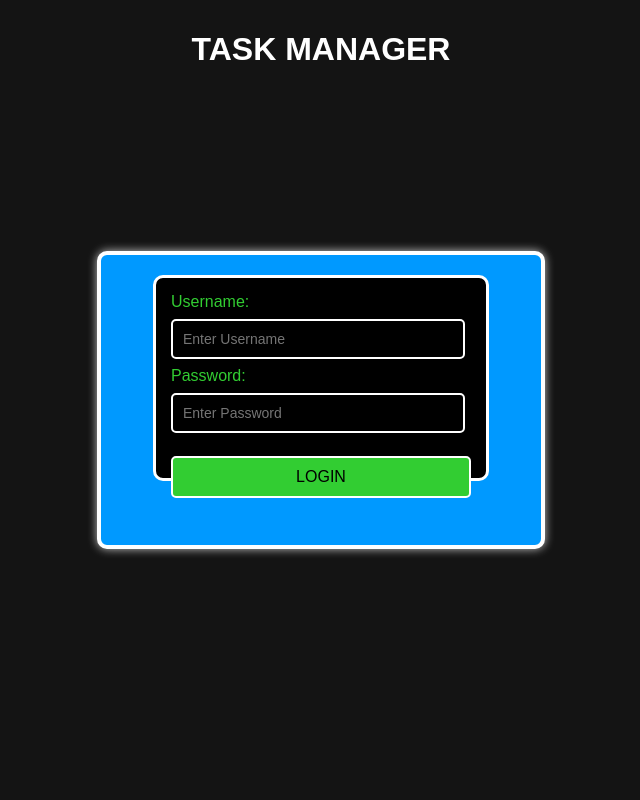
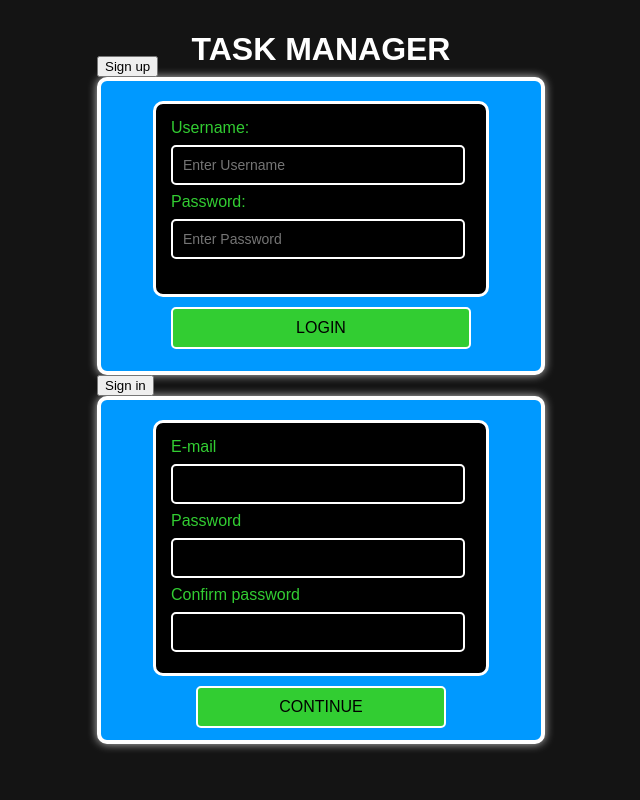
Before and after one commit to hars884/taskmaster, a Flask app: template templates/login.html in a window 1280 px wide. Shown: the whole page, without its empty margins (319-959 px from the left). Run offline with Flask 3, Linux system fonts and the light colour scheme; the template is opened without the code that fills it, so the values that code supplies are empty; parts of the project's set-up code (start-up, migrations or seed data) failed here and were passed over.

Commit message:
added signup and signin

```diff
--- a/templates/login.html
+++ b/templates/login.html
@@ -3,23 +3,43 @@
 <head>
     <meta charset="UTF-8">
     <meta name="viewport" content="width=device-width, initial-scale=1.0">
-    <title>Pixel Login</title>
+    <title>Login</title>
     <link rel="stylesheet" href="styles.css">
     <link href="https://fonts.googleapis.com/css2?family=Press+Start+2P&display=swap" rel="stylesheet">
 </head>
 <body>
     <h1>TASK MANAGER</h1>
+    <div class="forms">
+        <div class="form-wrapper is-active">
+            <button type="button" class="switcher switcher-login">
+                Sign up
+                <span class="underline"></span>
+            </div>
     <div class="container">
-        <div class="loginn">
+        <div class="login">
             <label for="username">Username:</label>
             <input type="text" id="username" placeholder="Enter Username">
-
             <label for="password">Password:</label>
             <input type="password" id="password" placeholder="Enter Password">
-
-            <button>LOGIN</button>
+            <button class="submit">LOGIN</button>
         </div>
     </div>
-
+    <div class="form-wrapper">
+        <button type="button" class="switcher switcher-signup">
+            Sign in
+            <span class="underline"></span>
+        </button>
+        <div class="container-1">
+        <div class="login-1">
+            <label for="signup-email">E-mail</label>
+            <input id="signup-email" type="email" required>
+            <label for="signup-password">Password</label>
+            <input id="signup-password" type="password" required>
+            <label for="signup-password-confirm">Confirm password</label>
+            <input id="signup-password-confirm" type="password" required>
+          </div>
+          <button class="submit-1">CONTINUE</button>
+    </div>
+</div>
 </body>
 </html>
--- a/templates/styles.css
+++ b/templates/styles.css
@@ -25,9 +25,9 @@ h1{
     padding: 20px;
     border: 4px solid #ffffff;
 }
-.loginn {
+.login {
     width: 300px;
-    height: 170px;
+    height: 160px;
     background-color: black;
     color: limegreen;
     margin: 0 auto;
@@ -51,10 +51,10 @@ input {
     border-radius: 5px;
 }
 
-button {
+.submit {
     width: 250px;
     padding: 10px;
-    margin: 15px 0;
+    margin: 40px 0;
     background-color: limegreen;
     border: 2px solid #fff;
     font-family: Arial, sans-serif;
@@ -65,8 +65,44 @@ button {
     display: block;
     width: 100%;
 }
+.submit-1 {
+    width: 250px;
+    padding: 10px;
+    margin: 10px auto;
+    background-color: limegreen;
+    border: 2px solid #fff;
+    font-family: Arial, sans-serif;
+    font-size: 16px;
+    cursor: pointer;
+    transition: 0.3s;
+    border-radius: 5px;
+    display: block;
+}
 
 button:hover {
-    background-color:rgb(255, 61, 7);
+    background-color:rgb(255, 247, 11);
     color: black;
 }
+.container-1{
+    width: 400px;
+    height: 300px;
+    background-color: #0099ff;
+    text-align: center;
+    border-radius: 10px;
+    box-shadow: 0px 0px 10px 0px rgba(255, 255, 255, 0.75);
+    padding: 20px;
+    border: 4px solid #ffffff;
+}
+.login-1 {
+    width: 300px;
+    height: 220px;
+    background-color: black;
+    color: limegreen;
+    margin: 0 auto;
+    text-align: left;
+    font-family:Arial, sans-serif;
+    font-size: 16px;
+    border-radius: 10px;
+    padding: 15px;
+    border: 3px solid #ffffff;
+}
```
